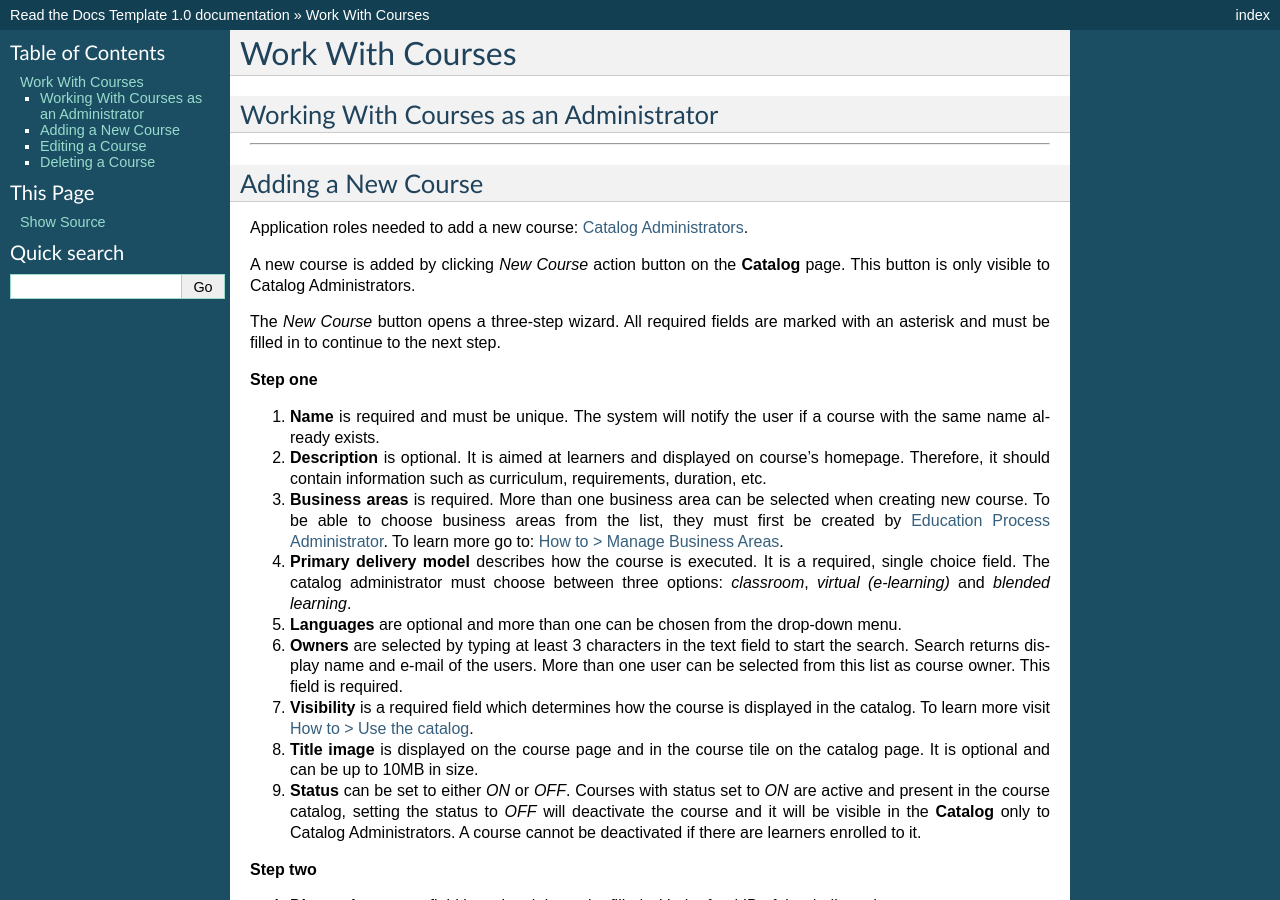
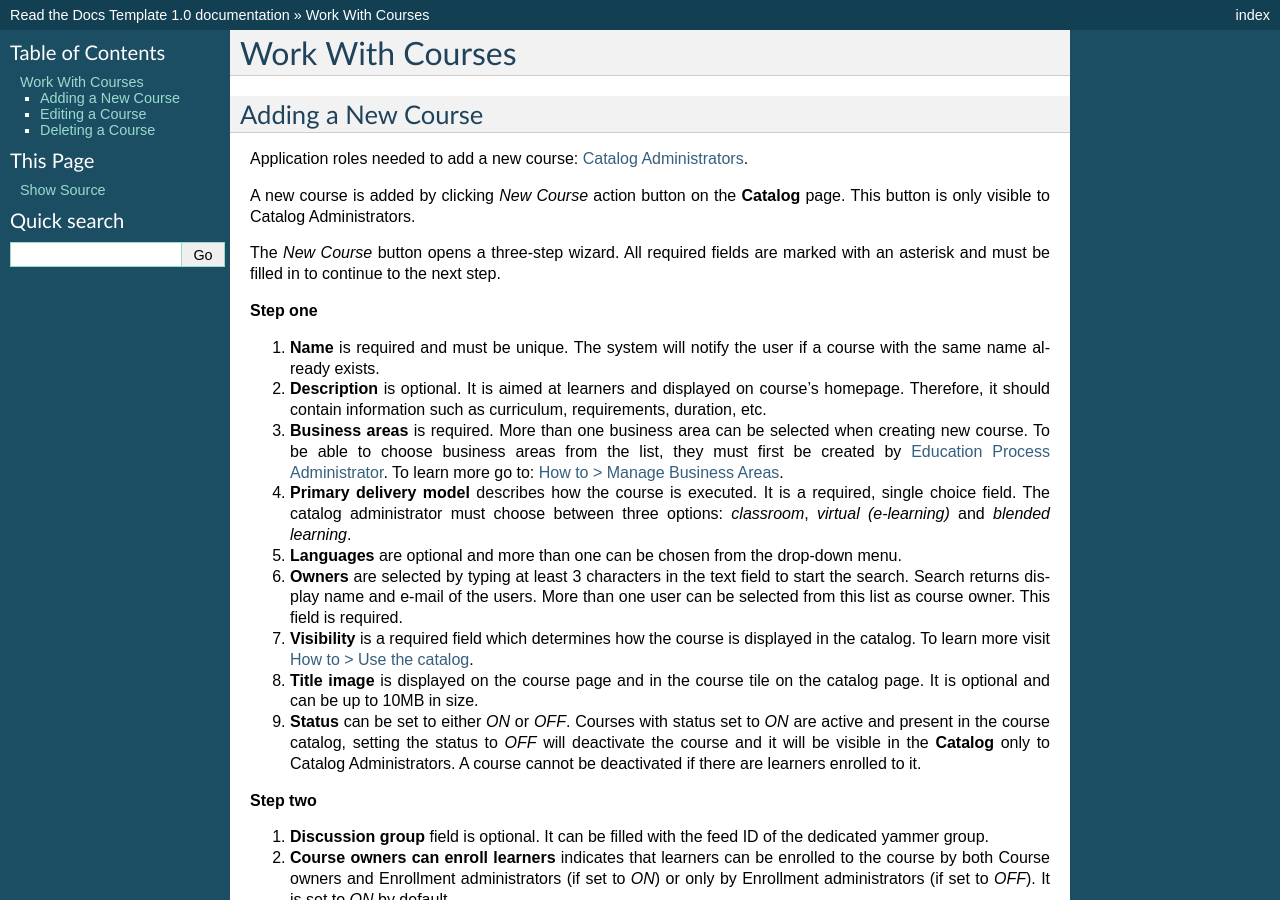
Before and after one commit to pslisko/performa365docs, a Sphinx documentation site: the page built from docs/howto/work_with_courses.rst, in a window 1280 px wide and 900 px high. Built offline with Sphinx 7.4.7, drawn with Linux system fonts in a browser that asks for light colours; pages that are not in the unit, such as notebooks, are missing from menus.

Commit message:
Update work_with_courses.rst

```diff
--- a/docs/howto/work_with_courses.rst
+++ b/docs/howto/work_with_courses.rst
@@ -1,9 +1,5 @@
 Work With Courses
 ======================
-
-Working With Courses as an Administrator
-*********************************************
-**********************************************
 
 
 Adding a New Course
```
